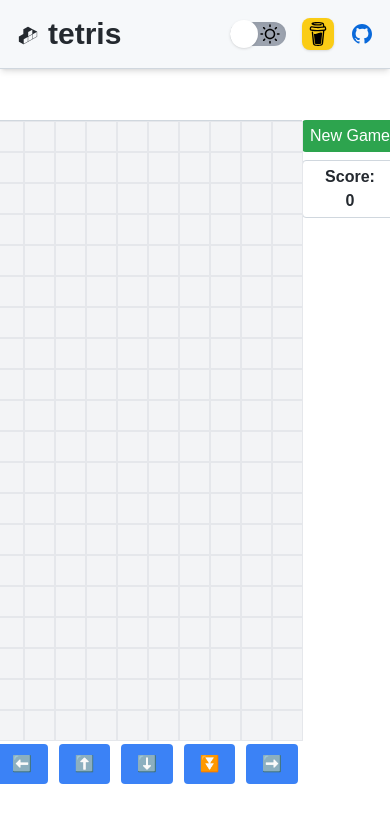
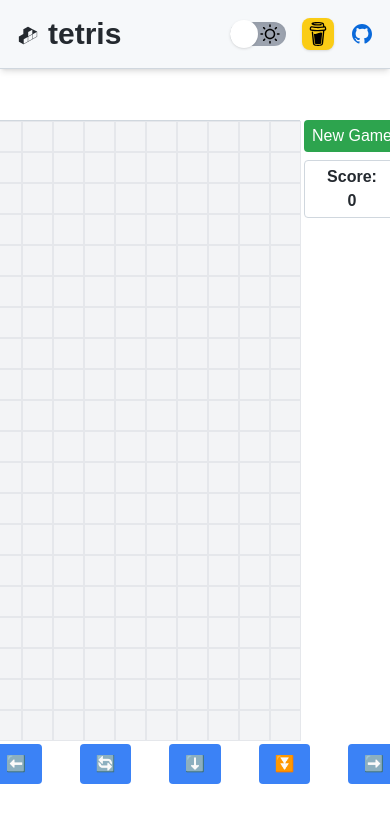
Before and after one commit to muzabol2/tetris, a Next.js app: page / in a window 390 px wide. Shown: the top 822 px of the page. Built offline with nearby package versions, Linux system fonts and the light colour scheme.

Commit message:
Change order of game element

```diff
--- a/src/app/page.tsx
+++ b/src/app/page.tsx
@@ -10,21 +10,9 @@ const Home = () => {
   const isMobile = useIsMobile();
 
   return (
-    <div className="flex">
-      <div className="flex flex-col">
+    <div className="flex flex-col">
+      <div className="flex gap-1">
         <GameBoard grid={grid} currentPiece={currentPiece} gameStatus={gameStatus} />
-
-        {isMobile && (
-          <MobileControls
-            movePiece={movePiece}
-            movePieceDown={movePieceDown}
-            hardDrop={hardDrop}
-            rotatePiece={rotatePiece}
-          />
-        )}
-      </div>
-
-      <div className="flex flex-col">
         <GameMenu
           score={score}
           gameStatus={gameStatus}
@@ -34,6 +22,15 @@ const Home = () => {
           resumeGame={resumeGame}
         />
       </div>
+
+      {isMobile && (
+        <MobileControls
+          movePiece={movePiece}
+          movePieceDown={movePieceDown}
+          hardDrop={hardDrop}
+          rotatePiece={rotatePiece}
+        />
+      )}
     </div>
   );
 };
--- a/src/components/game/GameMenu.tsx
+++ b/src/components/game/GameMenu.tsx
@@ -12,7 +12,7 @@ type Props = {
 };
 
 const GameMenu = ({ score, gameStatus, nextPiece, newGame, pauseGame, resumeGame }: Props) => (
-  <div className="flex flex-col items-center justify-between gap-2">
+  <div className="flex flex-col items-center gap-2">
     <button onClick={newGame} className="w-24 rounded bg-buttonBg p-1 text-buttonText">
       New Game
     </button>
--- a/src/components/game/MobileControls.tsx
+++ b/src/components/game/MobileControls.tsx
@@ -7,12 +7,12 @@ type Props = {
 };
 
 const MobileControls = ({ movePiece, movePieceDown, hardDrop, rotatePiece }: Props) => (
-  <div className="flex items-center justify-between p-1">
+  <div className="flex items-center justify-between py-1">
     <button onClick={() => movePiece(-1, 0)} className="rounded bg-blue-500">
       ⬅️
     </button>
     <button onClick={rotatePiece} className="rounded bg-blue-500">
-      ⬆️
+      🔄
     </button>
     <button onClick={movePieceDown} className="rounded bg-blue-500">
       ⬇️
--- a/src/components/game/NextPiece.tsx
+++ b/src/components/game/NextPiece.tsx
@@ -23,7 +23,7 @@ const NextPiece = ({ nextPiece }: Props) => {
           row.map((cell, colIndex) => (
             <div
               key={`${rowIndex}-${colIndex}`}
-              className={`w-[${BLOCK_SIZE}px] h-[${BLOCK_SIZE}px] ${cell ? "border bg-gray-700" : "bg-transparent"}`}
+              className={`w-[${BLOCK_SIZE - 2}px] h-[${BLOCK_SIZE - 2}px] ${cell ? "border bg-gray-700" : "bg-transparent"}`}
             />
           ))
         )}
```
